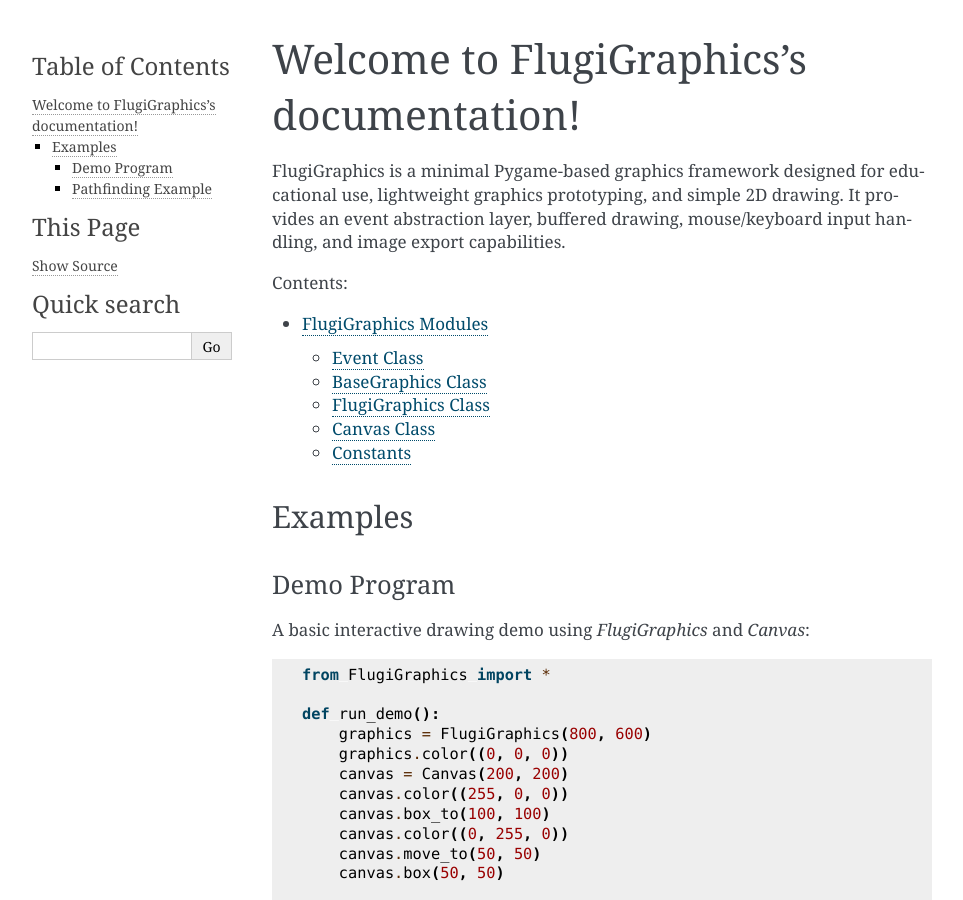
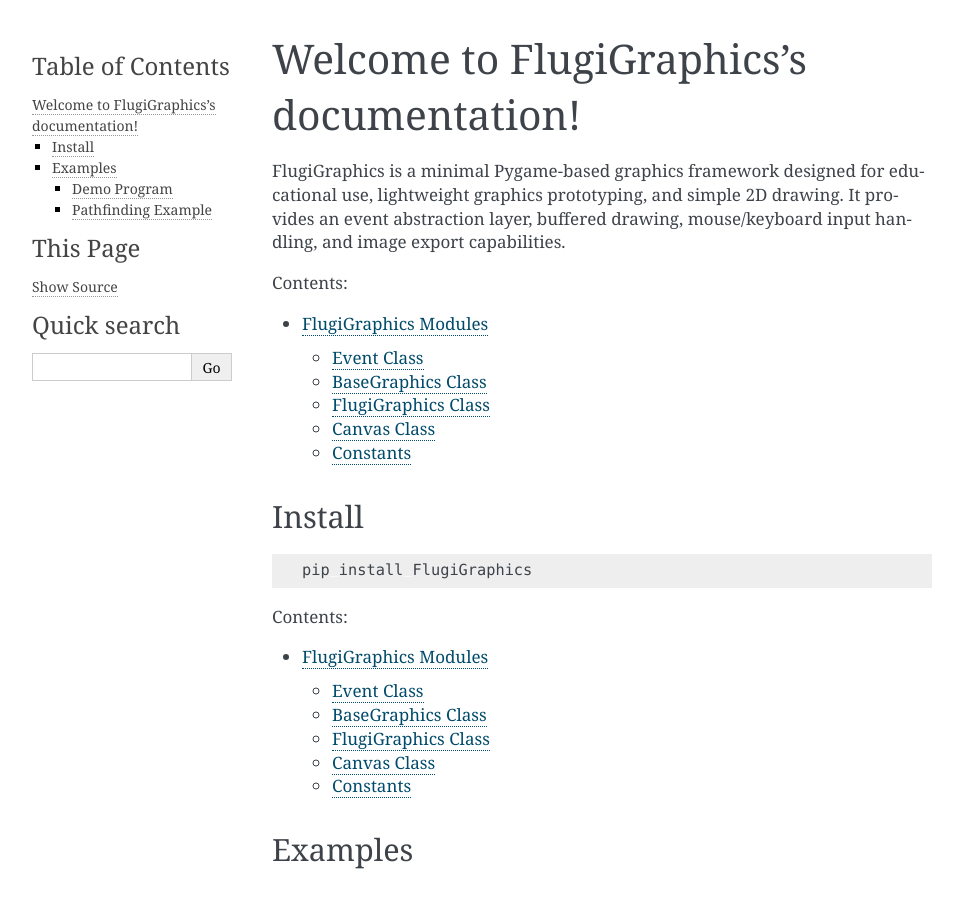
Before and after one commit to itssyp/flugiGraphicsInPython, a Sphinx documentation site: the page built from docs/index.rst, in a window 1280 px wide and 900 px high. Shown: the whole window, without its empty margins (148-1111 px from the left). Built offline with Sphinx 7.4.7, drawn with Linux system fonts in a browser that asks for light colours.

Commit message:
readthedocs fix

```diff
--- a/docs/index.rst
+++ b/docs/index.rst
@@ -2,6 +2,18 @@
 ==========================================
 
 FlugiGraphics is a minimal Pygame-based graphics framework designed for educational use, lightweight graphics prototyping, and simple 2D drawing. It provides an event abstraction layer, buffered drawing, mouse/keyboard input handling, and image export capabilities.
+
+.. toctree::
+   :maxdepth: 2
+   :caption: Contents:
+
+   modules
+
+Install
+--------
+.. code-block:: bash
+
+   pip install FlugiGraphics
 
 .. toctree::
    :maxdepth: 2
```
